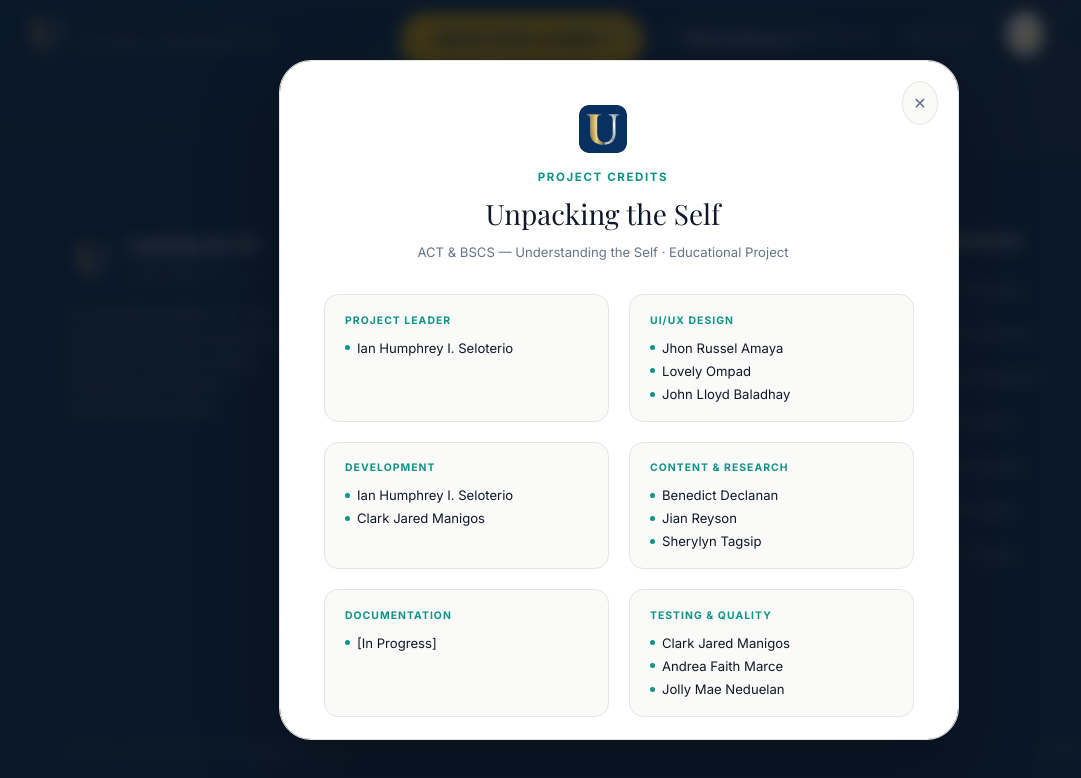
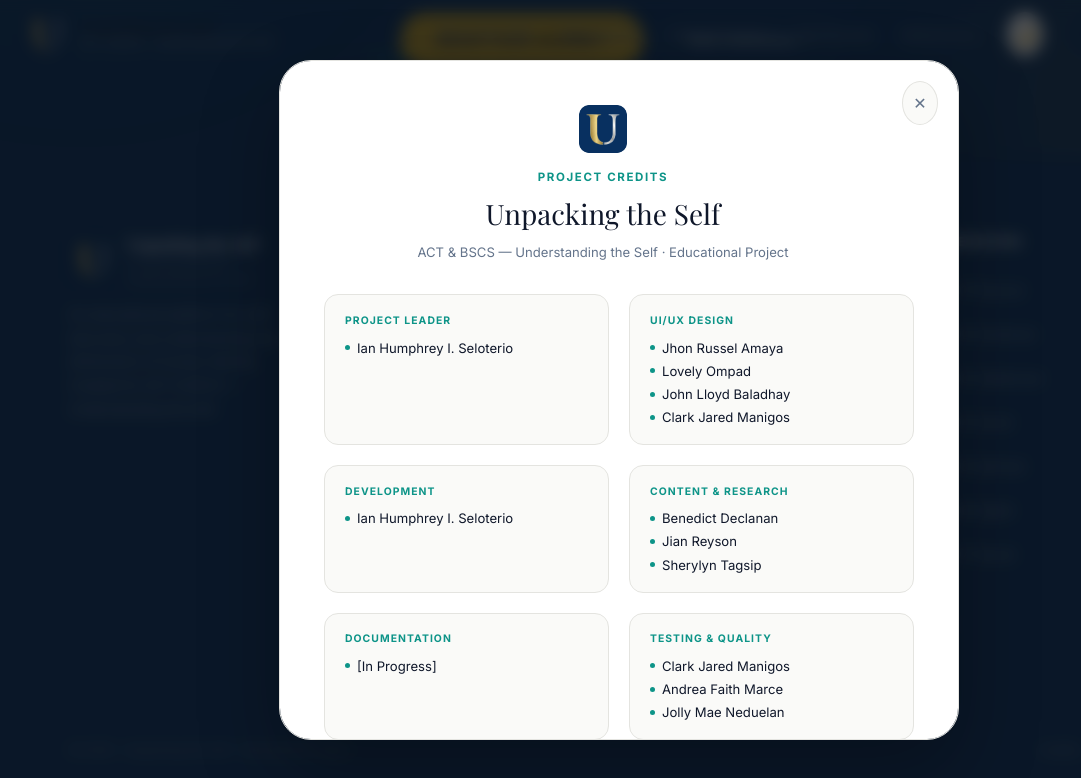
Before and after one commit to AescSeloterio/unpacking-the-self, a React (Vite) app: page / in a window 1280 px wide. Both pictures are taken after a click on the button "Credits". Shown: the part 3096-3874 px from the top of the page, without its empty margins (21-1102 px from the left). Built offline with nearby package versions, Linux system fonts and the light colour scheme; a web font is replaced by a local one.

Commit message:
Updated member role

```diff
--- a/src/components/CreditsModal.jsx
+++ b/src/components/CreditsModal.jsx
@@ -6,11 +6,11 @@ export default function CreditsModal({ onClose }) {
         },
         {
             role: 'UI/UX Design',
-            members: ['Jhon Russel Amaya', 'Lovely Ompad ', 'John Lloyd Baladhay'],
+            members: ['Jhon Russel Amaya', 'Lovely Ompad ', 'John Lloyd Baladhay', 'Clark Jared Manigos'],
         },
         {
             role: 'Development',
-            members: ['Ian Humphrey I. Seloterio', 'Clark Jared Manigos'],
+            members: ['Ian Humphrey I. Seloterio'],
         },
         {
             role: 'Content & Research',
```
